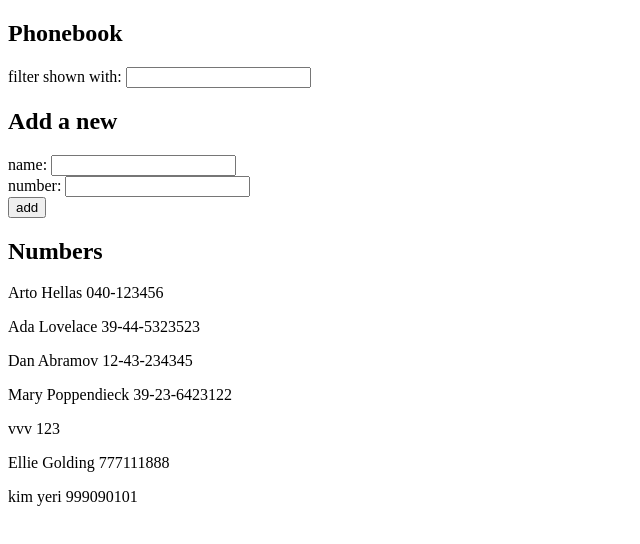
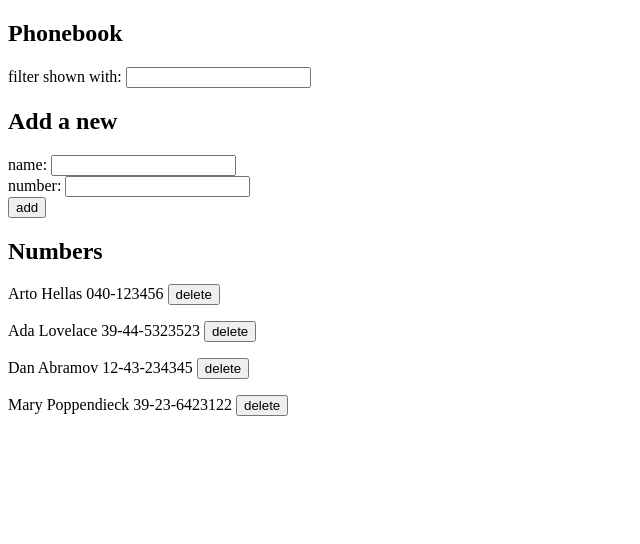
Before and after one commit to Akbermet1/fullstackopen_part2_task15-18, a React (Create React App) app: page / in a window 1280 px wide. Shown: the top 544 px of the page, without its empty margins (0-640 px from the left). Built offline with nearby package versions, Linux system fonts and the light colour scheme; data requests are answered from the project's data file.

Commit message:
exercises 2.16 and 2.17, working

```diff
--- a/db.json
+++ b/db.json
@@ -19,21 +19,6 @@
       "name": "Mary Poppendieck",
       "phoneNumb": "39-23-6423122",
       "id": 4
-    },
-    {
-      "name": "vvv",
-      "phoneNumb": "123",
-      "id": 6
-    },
-    {
-      "name": "Ellie Golding",
-      "phoneNumb": "777111888",
-      "id": 7
-    },
-    {
-      "name": "kim yeri",
-      "phoneNumb": "999090101",
-      "id": 8
     }
   ]
 }
--- a/src/App.js
+++ b/src/App.js
@@ -31,10 +31,10 @@ const Filter = ({persons, filterPattern}) => {
   )
 }
 
-const Contacts = ({persons}) => {
+const Contacts = ({persons, handleDelete}) => {
   return(
     <div>
-      {persons.map(person => <p key={person.name}> {person.name} {person.phoneNumb} </p>)}
+      {persons.map(person => <p key={person.name}> {person.name} {person.phoneNumb} <button onClick={() => handleDelete(person.id)}> delete </button> </p>)}
     </div>
   )
 }
@@ -69,7 +69,7 @@ const App = () => {
     let contact_counter = persons.length + 1
     if(persons.find(person => person.name === newName) === undefined)
     {
-      if(contact_counter != 1)
+      if(contact_counter !== 1)
       {
         contact_counter += 1
       }
@@ -96,6 +96,21 @@ const App = () => {
 
     setNewName("")
     setNewPhoneNumb("")
+  }
+
+  const removeContact = (id) => {
+    if(window.confirm('Do you really want to delete this contact?'))
+    {
+      contactService
+      .remove(id)
+      .then(status_code => {
+        console.log(`successfully deleted person #${id}`)
+        setPersons(persons.filter(p => p.id !== id))
+      })
+      .catch(error => {
+        console.log(`couldn't delete person #${id}`)
+      })
+    }
   }
 
   const handlePhoneNumbChange = (event) => {
@@ -130,7 +145,7 @@ const App = () => {
       <PersonForm handleSubmit={addContact} input1_info={input1_details} input2_info={input2_details} button_info={{type: "submit", text: "add"}}/>
 
       <h2>Numbers</h2>
-      <Contacts persons={persons}/>
+      <Contacts persons={persons} handleDelete={removeContact}/>
     </div>
   )
 }
--- a/src/services/contacts.js
+++ b/src/services/contacts.js
@@ -10,5 +10,9 @@ const create = newContact => {
     return request.then(response => response.data)
 }
 
-const exportedObject = {create}
+const remove = (id) => {
+    return axios.delete(`${baseUrl}/${id}`)
+}
+
+const exportedObject = {create, remove}
 export default exportedObject
```
